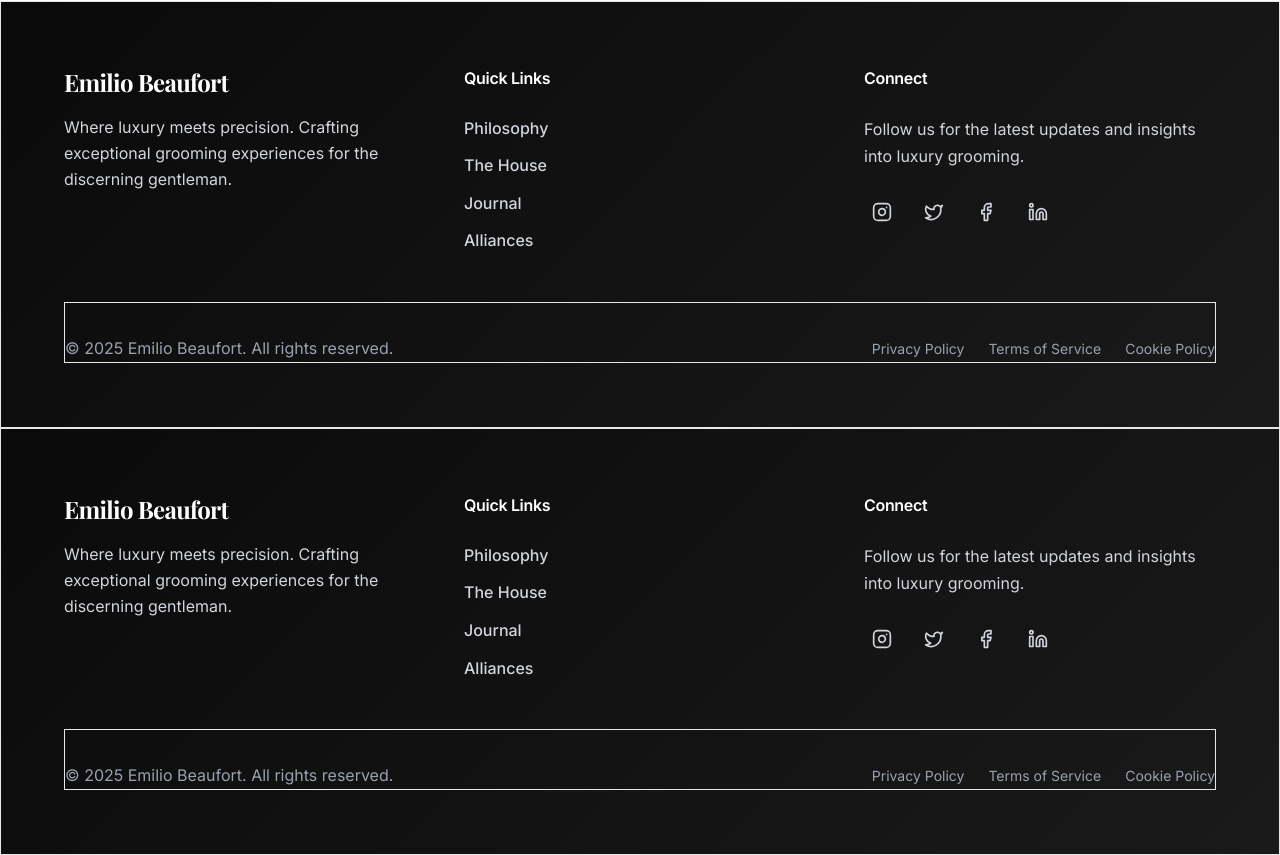
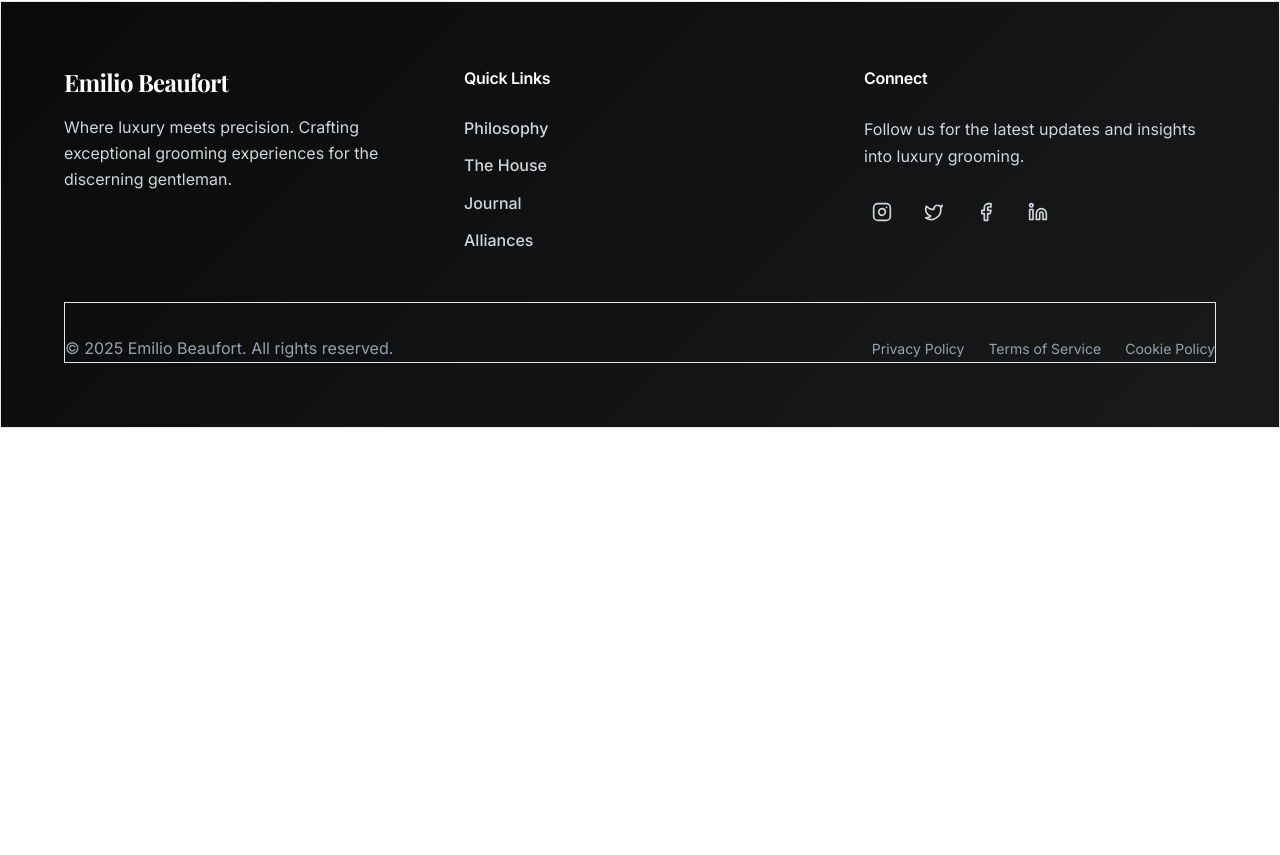
Before and after one commit to uksemiliobeaufort-alt/emilio_beaufort_v2, a Next.js app in the folder frontend/: page / in a window 1280 px wide. Shown: the part 4426-5281 px from the top of the page. After the commit the page ends 4854 px from the top, so only its background shows below. Built offline with nearby package versions, Linux system fonts and the light colour scheme; a web font is replaced by a local one.

Commit message:
Done some changes in footer

```diff
--- a/frontend/app/layout.tsx
+++ b/frontend/app/layout.tsx
@@ -3,7 +3,8 @@ import { Inter, Playfair_Display } from "next/font/google";
 import { Toaster } from "@/components/ui/sonner";
 import PageTransitionProgressBar from "@/components/PageTransitionProgressBar";
 import { Navbar } from "@/components/Navbar";
-import { Footer } from "@/components/Footer";
+// import { Footer } from "@/components/Footer";
+import { Suspense } from "react";
 
 const inter = Inter({ subsets: ["latin"], variable: "--font-inter" });
 const playfair = Playfair_Display({ subsets: ["latin"], variable: "--font-playfair" });
@@ -15,13 +16,13 @@ export const metadata = {
 
 function ClientLayout({ children }: { children: React.ReactNode }) {
   return (
-    <>
+    <Suspense>
       <PageTransitionProgressBar />
       <Navbar />
       {children}
-      <Footer />
+      {/* <Footer /> */}
       <Toaster />
-    </>
+    </Suspense>
   );
 }
 
```
